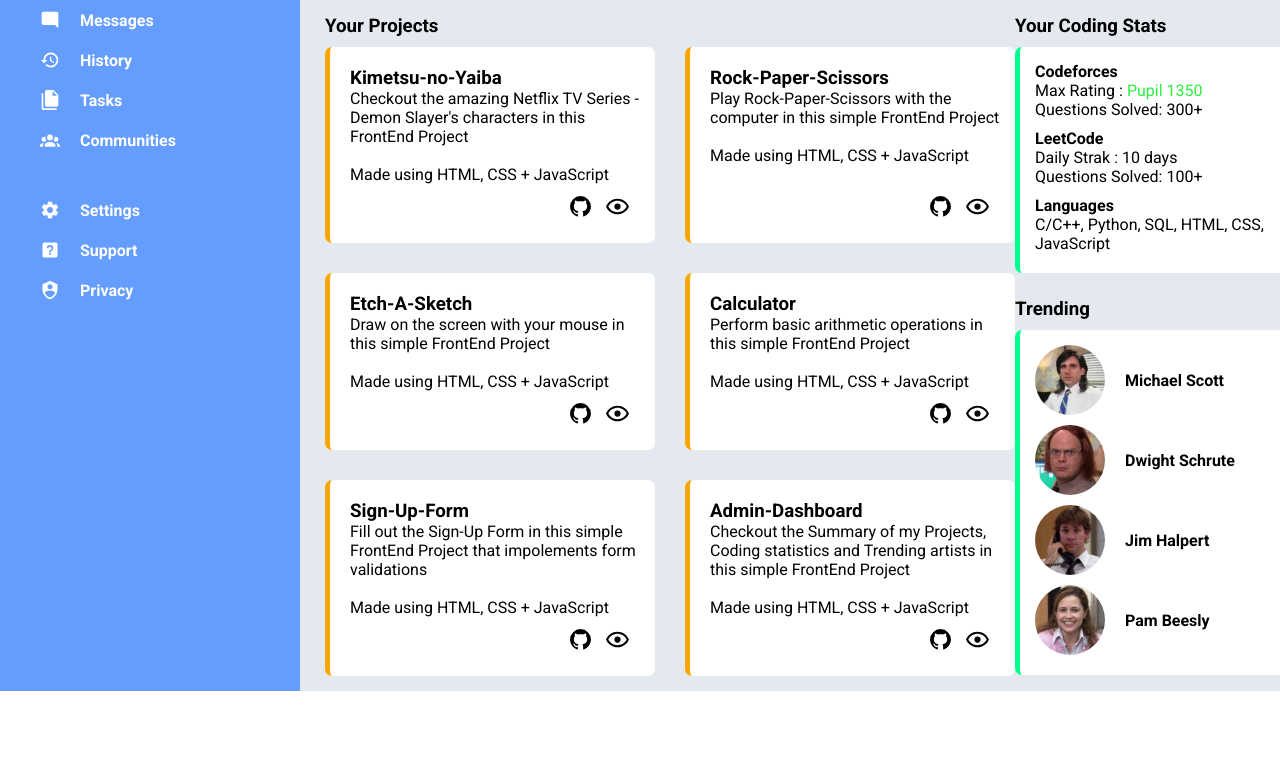
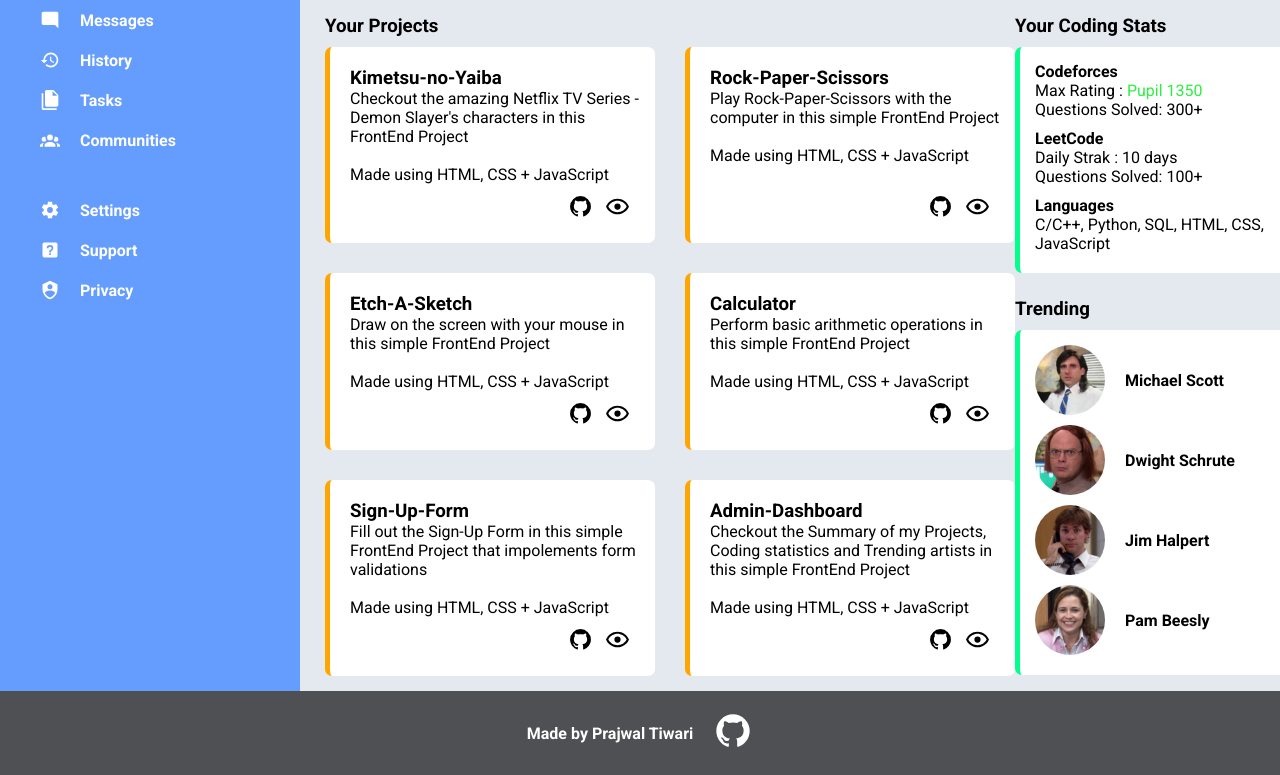
Before and after one commit to Jwoll2004/Admin-Dashboard, a plain HTML site: page index.html in a window 1280 px wide. Shown: the part 170-945 px from the top of the page. Before the commit the page ends 861 px from the top, so only its background shows below. Drawn offline with Linux system fonts and the light colour scheme.

Commit message:
Added footer

```diff
--- a/index.html
+++ b/index.html
@@ -281,7 +281,14 @@
             </div>
         </div>
     </div>
-
+    <div class="footer">
+        <p style="font-weight: bold;">
+            Made by Prajwal Tiwari
+        </p>
+        <a href="https://github.com/Jwoll2004/Admin-Dashboard" target="_blank">
+            <img class = "pfp" src="images/github.svg" alt="github logo" style="filter : invert(1)">
+        </a>
+    </div>
 
 </body>
 
--- a/style.css
+++ b/style.css
@@ -34,7 +34,7 @@
 
 .searchbar{
     display: grid;
-    grid-template-columns: 25px 0.75fr;
+    grid-template-columns: 25px 0.80fr;
     gap: 15px;
     align-items: center;
 }
@@ -207,3 +207,16 @@
     gap: 20px;
     align-items: center;
 }
+
+.footer {
+    background-color: #4e5053;
+    color: white;
+    padding: 20px 0;
+    text-align: center;
+    grid-column: 1/3;
+
+    display: flex;
+    justify-content: center;
+    gap: 20px;
+    align-items: center;
+}
```
